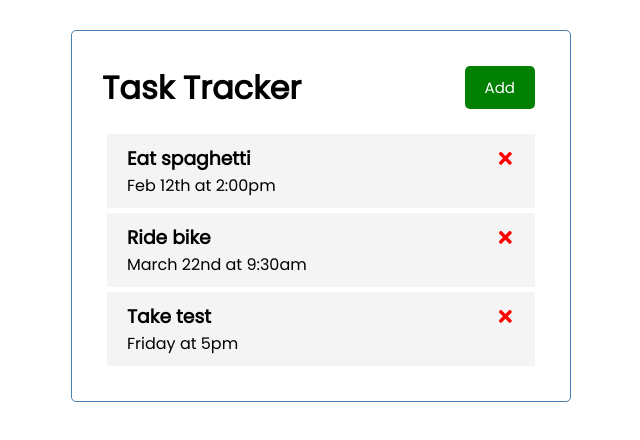
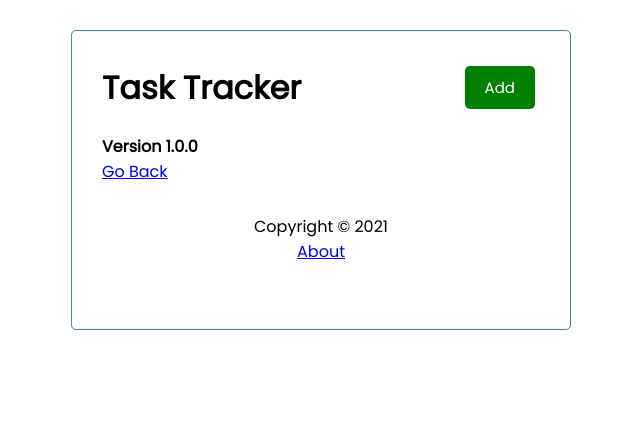
Before and after one commit to s-palmer/react-task-tracker, a React (Create React App) app: page /about in a window 1280 px wide. Shown: the top 440 px of the page, without its empty margins (319-959 px from the left). Built offline with nearby package versions, Linux system fonts and the light colour scheme; data requests are answered from the project's data file.

Commit message:
Added routes, about, footer, imported Link

```diff
--- a/db.json
+++ b/db.json
@@ -17,6 +17,12 @@
       "day": "Friday at 5pm",
       "reminder": false,
       "id": 4
+    },
+    {
+      "text": "Hello moto",
+      "day": "This is my life",
+      "reminder": false,
+      "id": 5
     }
   ]
 }
--- a/src/App.js
+++ b/src/App.js
@@ -1,8 +1,11 @@
+import { useState, useEffect } from "react";
+import { BrowserRouter as Router, Route, Routes } from "react-router-dom";
 import "./App.css";
 import Header from "./components/Header";
+import Footer from "./components/Footer";
+import About from "./components/About";
 import Tasks from "./components/Tasks";
 import AddTask from "./components/AddTask";
-import { useState, useEffect } from "react";
 
 const App = () => {
   const [showAddTask, setShowAddTask] = useState(false);
@@ -73,9 +76,9 @@
     const res = await fetch(`http://localhost:5000/tasks/${id}`, {
       method: "PUT",
       headers: {
-        'Content-type': 'application/json',
+        "Content-type": "application/json",
       },
-      body: JSON.stringify(updTask)
+      body: JSON.stringify(updTask),
     });
 
     const data = await res.json();
@@ -88,18 +91,37 @@
   };
 
   return (
+    <Router>
       <div className="container">
         <Header
           onAdd={() => setShowAddTask(!showAddTask)}
           showAdd={showAddTask}
         />
+
+        <Routes>
+          <Route
+            path="/"
+            exact
+            element={
+              <>
                 {showAddTask && <AddTask onAdd={addTask} />}
                 {tasks.length > 0 ? (
-        <Tasks tasks={tasks} onDelete={deleteTask} onToggle={toggleReminder} />
+                  <Tasks
+                    tasks={tasks}
+                    onDelete={deleteTask}
+                    onToggle={toggleReminder}
+                  />
                 ) : (
                   "You have no tasks"
                 )}
+              </>
+            }
+          ></Route>
+          <Route path="/about" element={<About />} />
+        </Routes>
+        <Footer />
       </div>
+    </Router>
   );
 };
 
--- /dev/null
+++ b/src/components/About.js
@@ -0,0 +1,12 @@
+import { Link } from 'react-router-dom'
+
+const About = () => {
+  return (
+    <div>
+      <h4>Version 1.0.0</h4>
+      <Link to='/'>Go Back</Link>
+    </div>
+  )
+}
+
+export default About
--- /dev/null
+++ b/src/components/Footer.js
@@ -0,0 +1,12 @@
+import { Link } from 'react-router-dom'
+
+const Footer = () => {
+  return (
+    <footer>
+      <p>Copyright &copy; 2021</p>
+      <Link to='/about'>About</Link>
+    </footer>
+  )
+}
+
+export default Footer
```
Lines whose indentation alone changed are shown as unchanged.
